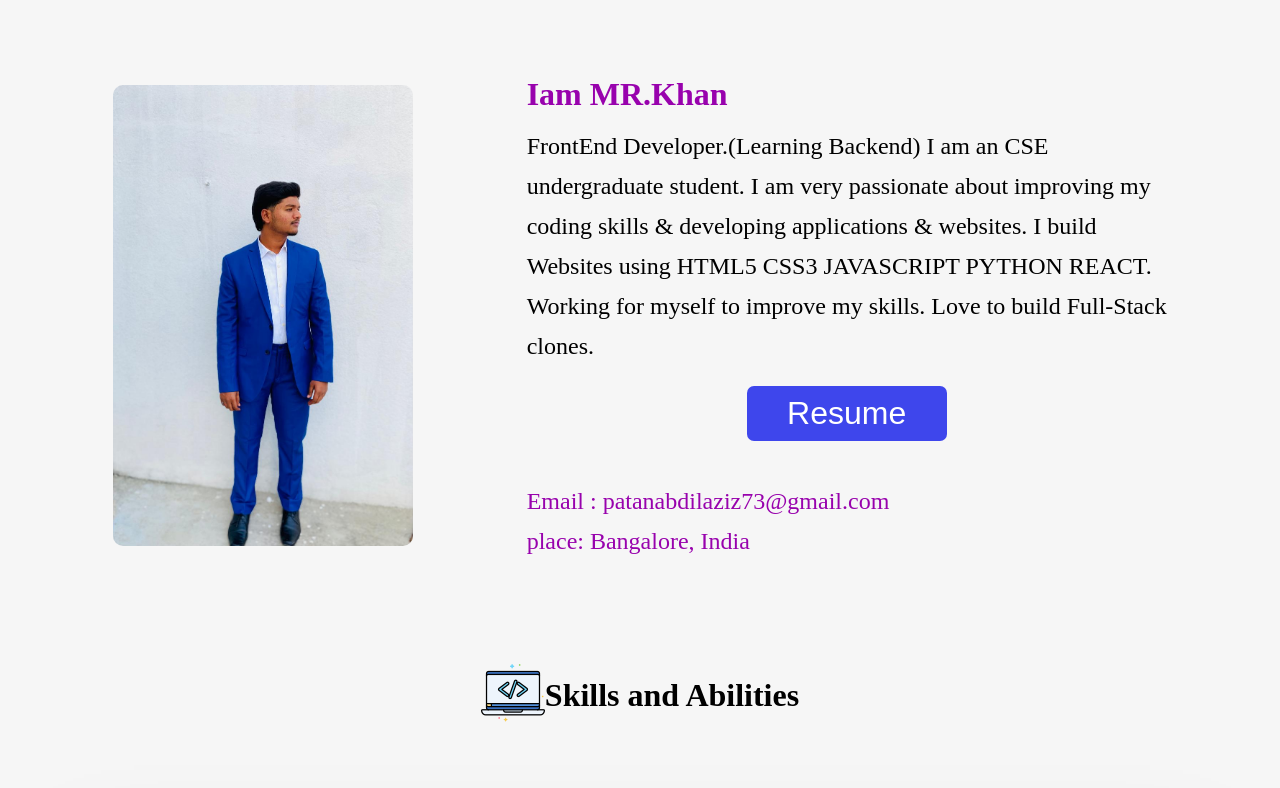
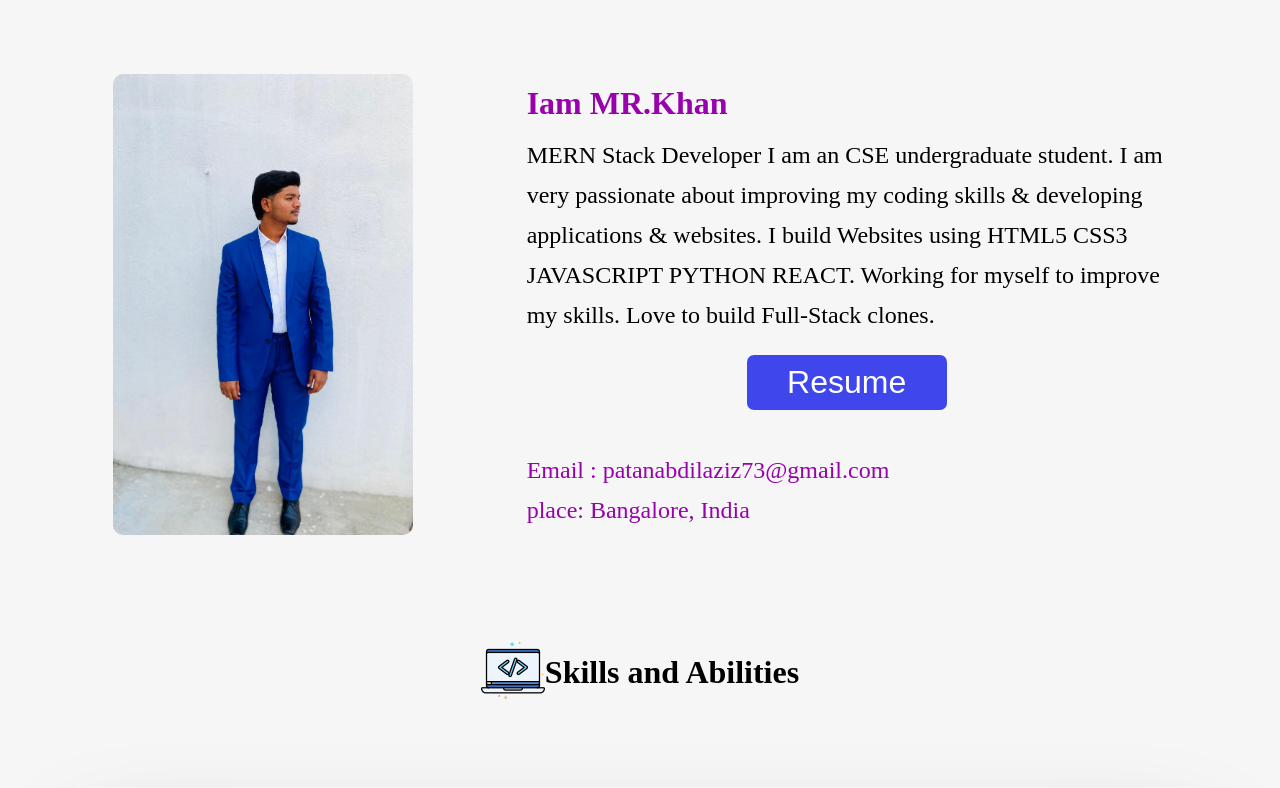
Before and after one commit to patanAziz/CODSOFT-portfolio-, a plain HTML site: page index.html in a window 1280 px wide. Shown: the part 954-1742 px from the top of the page. Drawn offline with Linux system fonts and the light colour scheme.

Commit message:
Update index.html

```diff
--- a/index.html
+++ b/index.html
@@ -65,7 +65,7 @@
                 </div>
                 <div class="aboutcontent">
                     <h2>Iam MR.Khan</h2>
-                    FrontEnd Developer.(Learning Backend)
+                    MERN Stack Developer
                     I am an CSE undergraduate student. I am very passionate about improving my coding skills &
                     developing applications & websites. I build Websites using HTML5 CSS3 JAVASCRIPT PYTHON REACT.
                     Working for myself to improve my skills. Love to build Full-Stack clones. <br>
```
